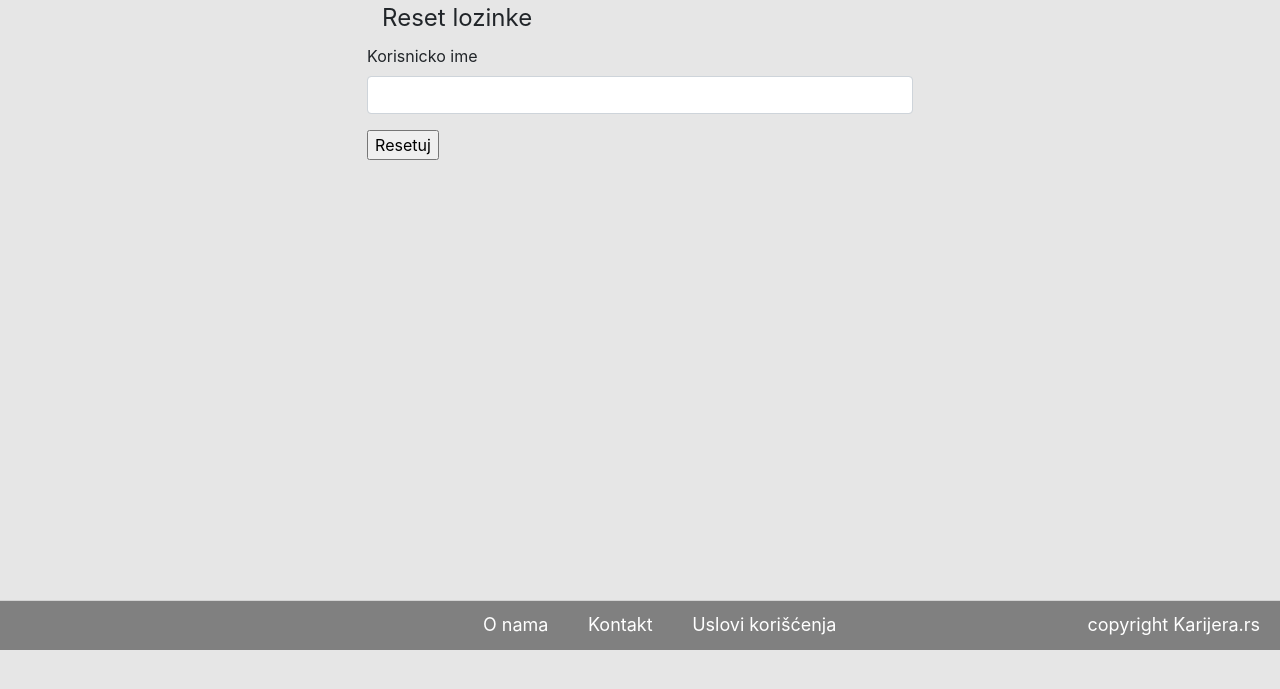
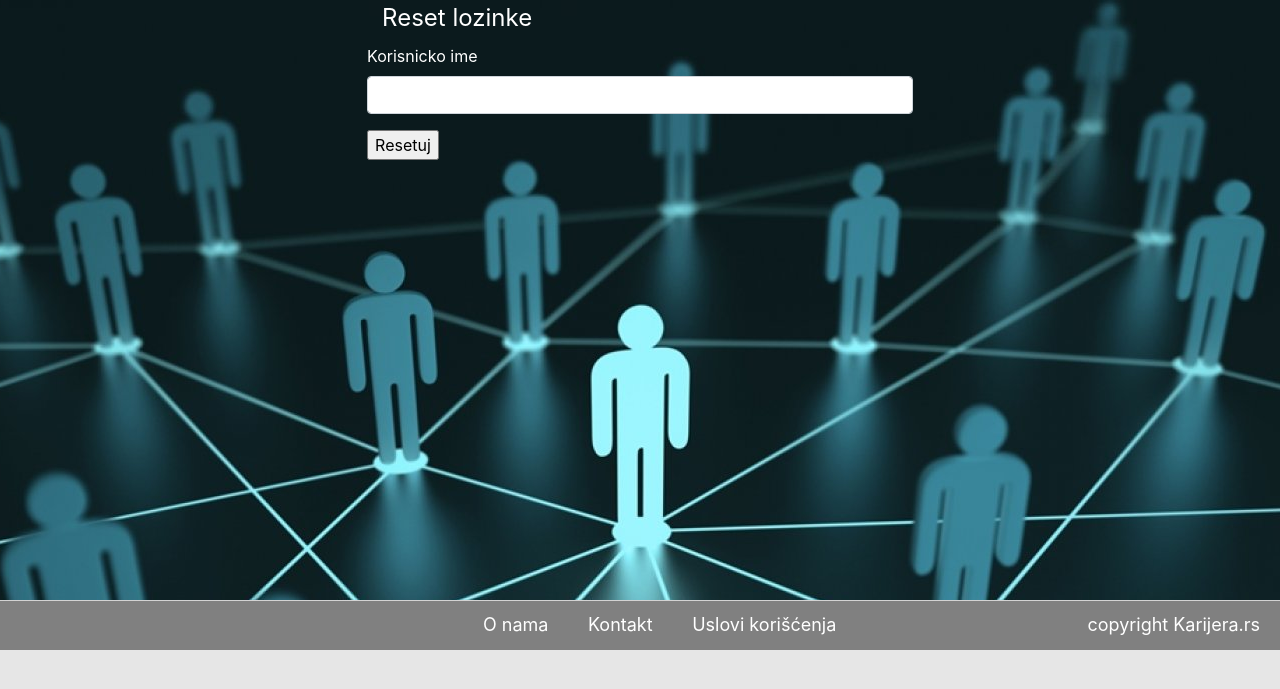
Before and after one commit to ljubica11/portalKarijera, a CodeIgniter app: page /portalKarijera/index.php/reset_lozinke/send in a window 1280 px wide. Shown: the part 93-782 px from the top of the page. Run offline with CodeIgniter, Linux system fonts and the light colour scheme; some libraries are stand-ins or nearby versions.

Commit message:
Sredjivanje strane reset lozinke
Dodeljen je id pa je sre]ena visina i sirina preko css fajla kao i ubacena slika za pozadinu

```diff
--- a/application/views/middle/reset_lozinke.php
+++ b/application/views/middle/reset_lozinke.php
@@ -9,7 +9,7 @@
         <script src="https://stackpath.bootstrapcdn.com/bootstrap/4.3.1/js/bootstrap.min.js" integrity="sha384-JjSmVgyd0p3pXB1rRibZUAYoIIy6OrQ6VrjIEaFf/nJGzIxFDsf4x0xIM+B07jRM" crossorigin="anonymous"></script>
     </head>
     <body>
-        <div class="row justify-content-center ">
+        <div class="row justify-content-center " id="styleres">
 
             <div class="col-sm-5" id="resetstyle">
                 <?php
--- a/css/styleGuest.css
+++ b/css/styleGuest.css
@@ -609,4 +609,9 @@ button, input {
 #resetstyle{
     height: 75vh;
     width: 100%;
+    color: white;
 }
+
+#styleres{
+    background-image: url('../images/conn1.jpg');
+}
```
Also changed, not shown: images/conn1.jpg (added).
